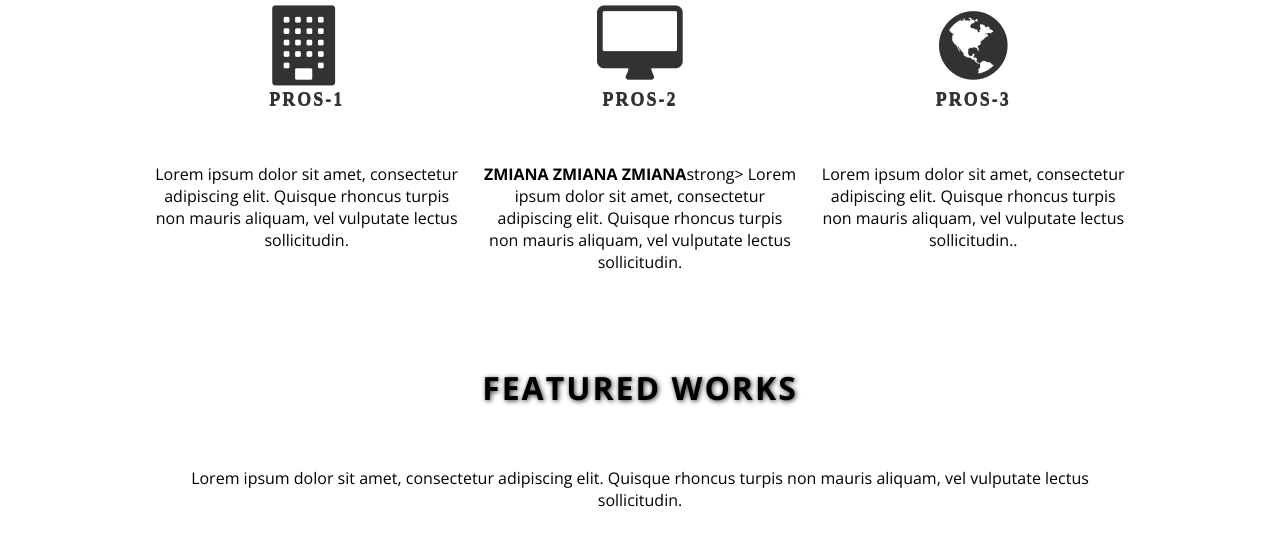
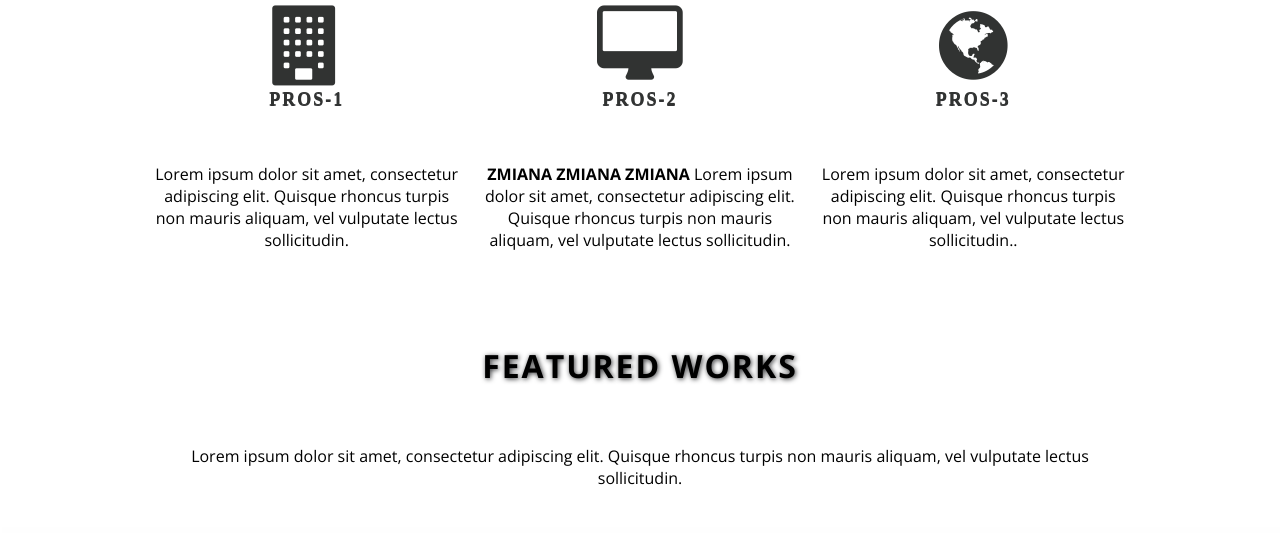
Before and after one commit to adxable/Repository01, a plain HTML site: page index.html in a window 1280 px wide. Shown: the part 900-1433 px from the top of the page. Drawn offline with nearby package versions, Linux system fonts and the light colour scheme.

```diff
--- a/index.html
+++ b/index.html
@@ -38,7 +38,7 @@
 		</div>
 		<div class="col-4 col-xs-12">
 			<i class="fa fa-desktop" aria-hidden="true"><span>Pros-2</span></i>
-			<p><br><strong>ZMIANA ZMIANA ZMIANA</strong>strong> Lorem ipsum dolor sit amet, consectetur adipiscing elit. Quisque rhoncus turpis non mauris aliquam, vel vulputate lectus sollicitudin.</p>
+			<p><br><strong>ZMIANA ZMIANA ZMIANA</strong> Lorem ipsum dolor sit amet, consectetur adipiscing elit. Quisque rhoncus turpis non mauris aliquam, vel vulputate lectus sollicitudin.</p>
 		</div>
 		<div class="col-4 col-xs-12">
 			<i class="fa fa-globe" aria-hidden="true"><span>Pros-3</span></i>
```
